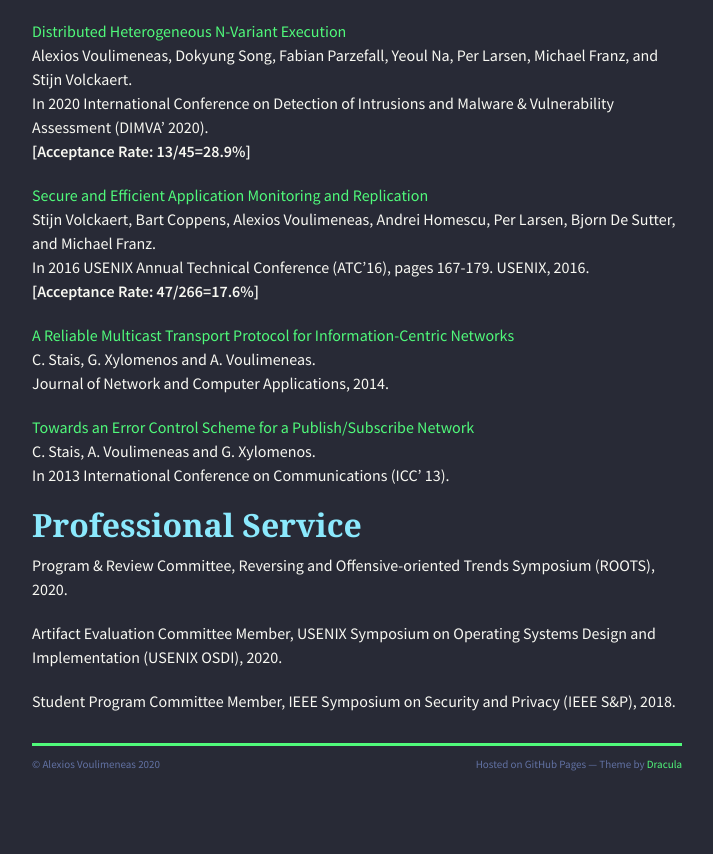
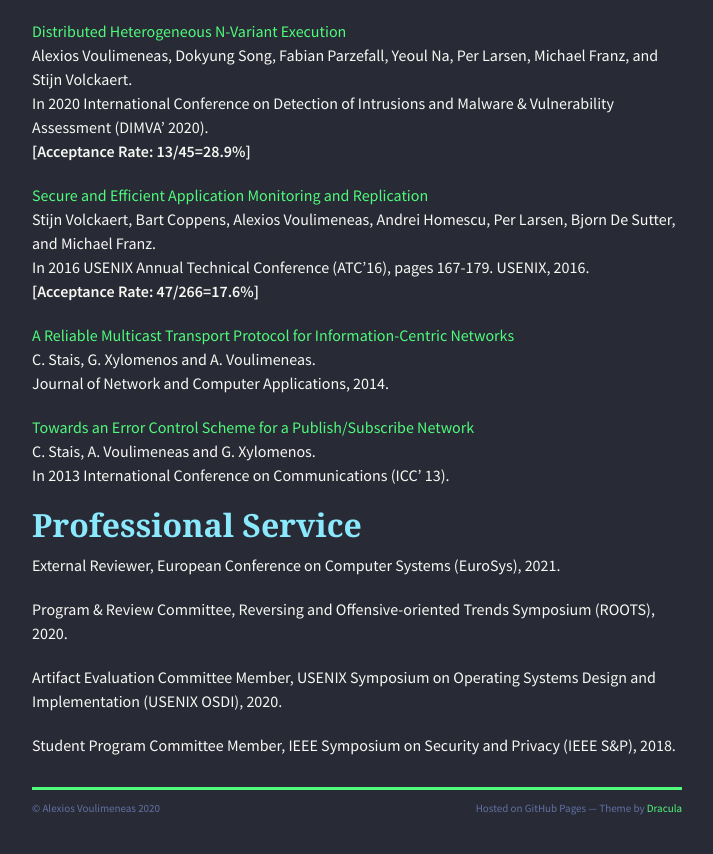
Before and after one commit to alexios-voulimeneas/alexios-voulimeneas.github.io, a Jekyll site: the page built from index.md, in a window 1280 px wide and 900 px high, scrolled down 1061 px. Shown: the top 854 px of the window, without its empty margins (283-996 px from the left). Built offline with Jekyll 4.4.1, drawn with Linux system fonts in a browser that asks for light colours; nearby versions of some CDN libraries; the repository's description, which GitHub fills in, is left out.

Commit message:
Update index.md

```diff
--- a/index.md
+++ b/index.md
@@ -45,6 +45,8 @@ In 2013 International Conference on Communications (ICC' 13).
 
 ## [](#header-2) Professional Service
 
+External Reviewer, European Conference on Computer Systems (EuroSys), 2021.
+
 Program & Review Committee, Reversing and Offensive-oriented Trends Symposium (ROOTS), 2020.
 
 Artifact Evaluation Committee Member, USENIX Symposium on Operating Systems Design and Implementation (USENIX OSDI), 2020.
```
